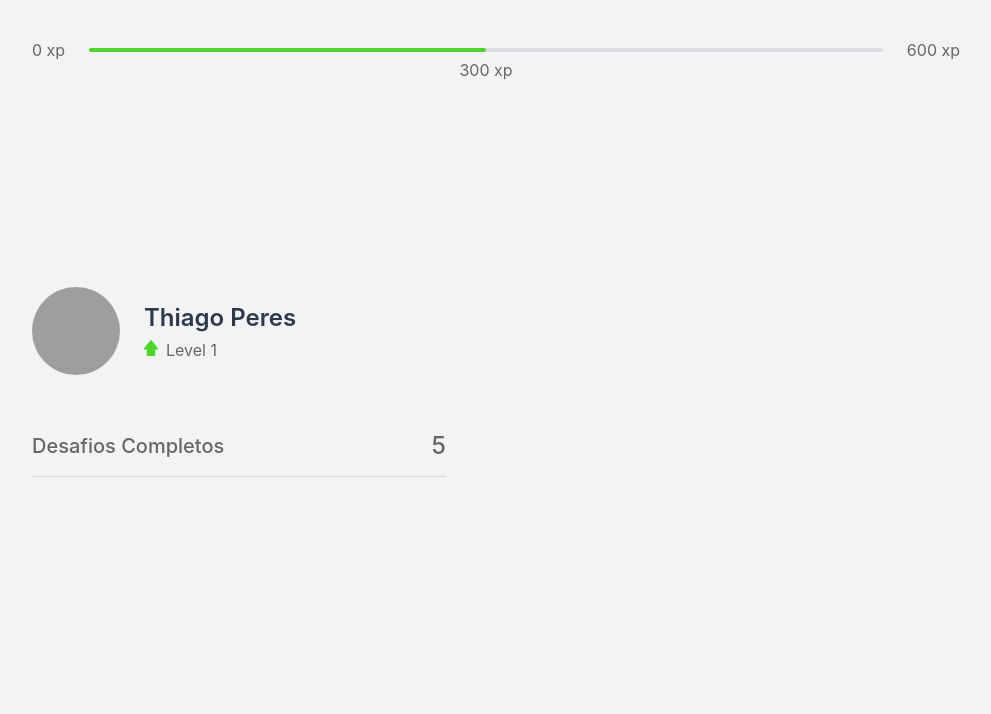
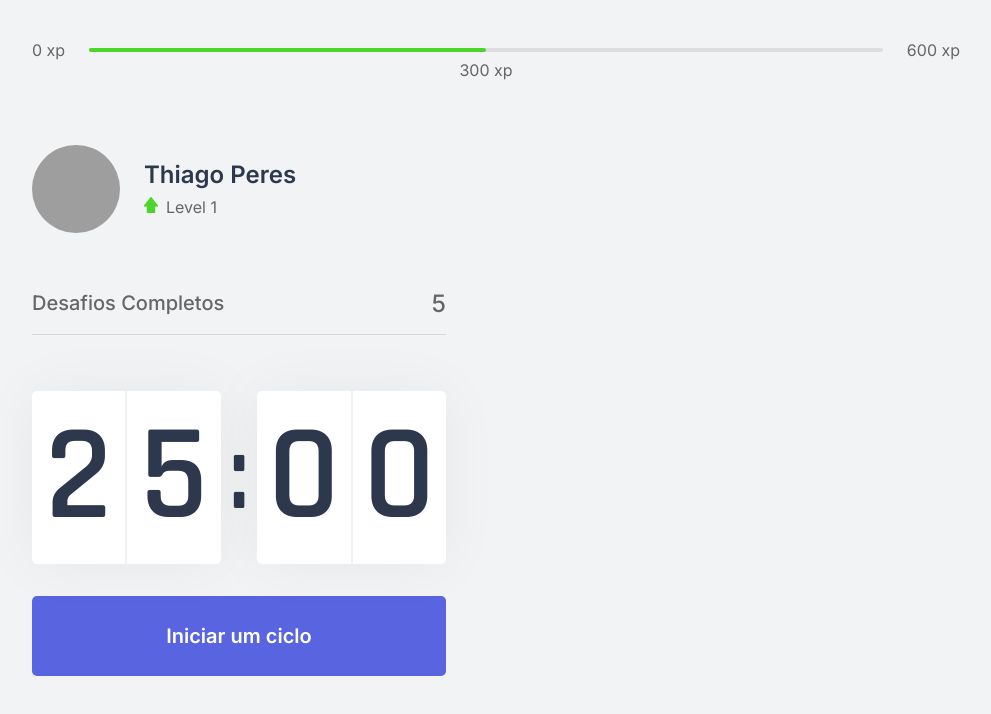
Before and after one commit to thiagoperesbr/nlw-moveit, a Next.js app: page / in a window 1280 px wide. Shown: the top 714 px of the page, without its empty margins (144-1135 px from the left). Built offline with nearby package versions, Linux system fonts and the light colour scheme; grey boxes are pictures that could not be loaded.

Commit message:
Create Component Countdown

```diff
--- /dev/null
+++ b/src/components/Countdown.tsx
@@ -0,0 +1,23 @@
+import styles from "../styles/components/Countdown.module.css";
+
+export function Countdown() {
+  return (
+    <div>
+      <div className={styles.countdownContainer}>
+        <div>
+          <span>2</span>
+          <span>5</span>
+        </div>
+        <span>:</span>
+        <div>
+          <span>0</span>
+          <span>0</span>
+        </div>
+      </div>
+
+      <button type="button" className={styles.countdownButton}>
+        Iniciar um ciclo
+      </button>
+    </div>
+  );
+}
--- a/src/pages/_documents.tsx
+++ b/src/pages/_document.tsx
@@ -1,10 +1,12 @@
-import Document, { Head, Html, Main, NextScript } from "next/document";
+import Document, { Html, Head, Main, NextScript } from "next/document";
 
 export default class MyDocument extends Document {
   render() {
     return (
       <Html>
         <Head>
+          <link rel="shortcut icon" href="favicon.png" type="image/png" />
+
           <link rel="preconnect" href="https://fonts.gstatic.com" />
           <link
             href="https://fonts.googleapis.com/css2?family=Inter:wght@400;500;600&family=Rajdhani:wght@600&display=swap"
--- a/src/pages/index.tsx
+++ b/src/pages/index.tsx
@@ -1,17 +1,25 @@
 import { CompletedChallenges } from "../components/CompletedChallenges";
+import { Countdown } from "../components/Countdown";
 import { ExperienceBar } from "../components/ExperienceBar";
 import { Profile } from "../components/Profile";
+
+import Head from "next/head";
+
 import styles from "../styles/pages/Home.module.css";
 
 export default function Home() {
   return (
     <div className={styles.container}>
+      <Head>
+        <title>Início | Move.it</title>
+      </Head>
       <ExperienceBar />
 
       <section>
         <div>
           <Profile />
           <CompletedChallenges />
+          <Countdown />
         </div>
       </section>
     </div>
--- /dev/null
+++ b/src/styles/components/Countdown.module.css
@@ -0,0 +1,57 @@
+.countdownContainer {
+  display: flex;
+  align-items: center;
+  font-family: Rajdhani;
+  font-weight: 600;
+  color: var(--title);
+}
+
+.countdownContainer > div {
+  flex: 1;
+  display: flex;
+  align-items: center;
+  justify-content: space-evenly;
+
+  background: var(--white);
+  box-shadow: 0 0 60px rgba(0, 0, 0, 0.05);
+  border-radius: 5px;
+  font-size: 8.5rem;
+  text-align: center;
+}
+
+.countdownContainer > div span {
+  flex: 1;
+}
+
+.countdownContainer > div span:first-child {
+  border-right: 1px solid #f0f1f3;
+}
+
+.countdownContainer > div span:last-child {
+  border-left: 1px solid #f0f1f3;
+}
+
+.countdownContainer > span {
+  font-size: 6.5rem;
+  margin: 0 0.5rem;
+}
+
+.countdownButton {
+  width: 100%;
+  height: 5rem;
+  margin-top: 2rem;
+  display: flex;
+  align-items: center;
+  justify-content: center;
+  border: 0;
+  border-radius: 5px;
+  background: var(--blue);
+  color: var(--white);
+  font-size: 1.25rem;
+  font-weight: 600;
+  transition: background-color 0.2s;
+}
+
+.countdownButton:hover {
+  background: var(--blue-dark);
+}
```
